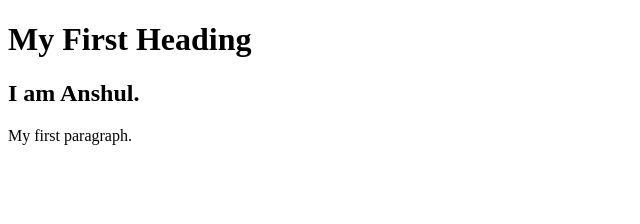
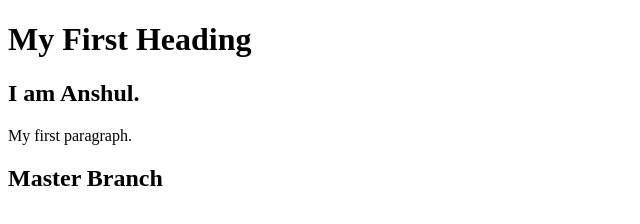
Before and after one commit to anshulnew19-java/Git-Learning, a plain HTML site: page index.html in a window 1280 px wide. Shown: the whole page, without its empty margins (0-640 px from the left). Drawn offline with Linux system fonts and the light colour scheme.

Commit message:
Edited in Master

```diff
--- a/index.html
+++ b/index.html
@@ -6,6 +6,6 @@
 <h1>My First Heading</h1>
 <h2>I am Anshul.</h2>
 <p>My first paragraph.</p>
-
+<h2>Master Branch</h2>
 </body>
 </html>
```
